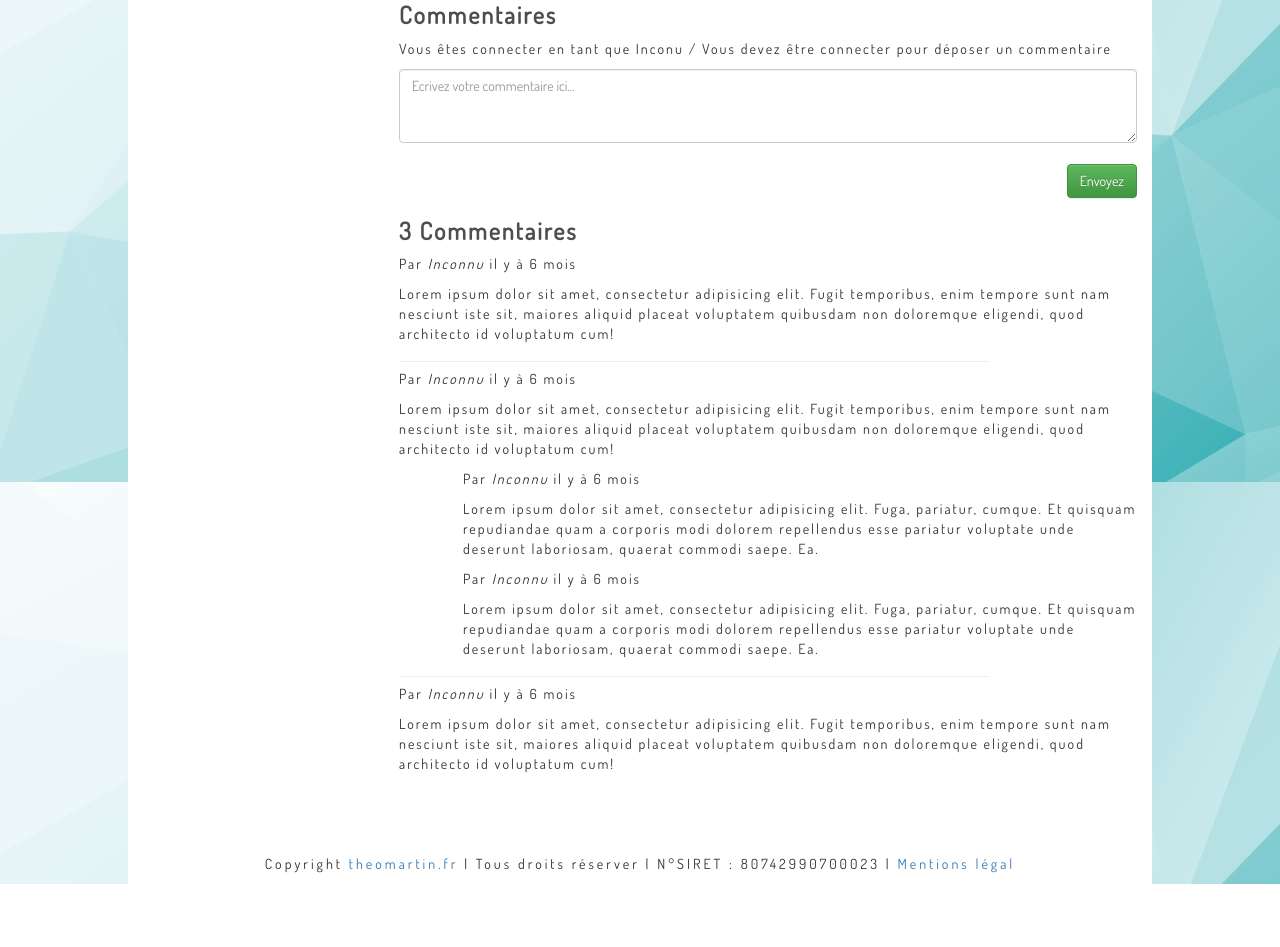
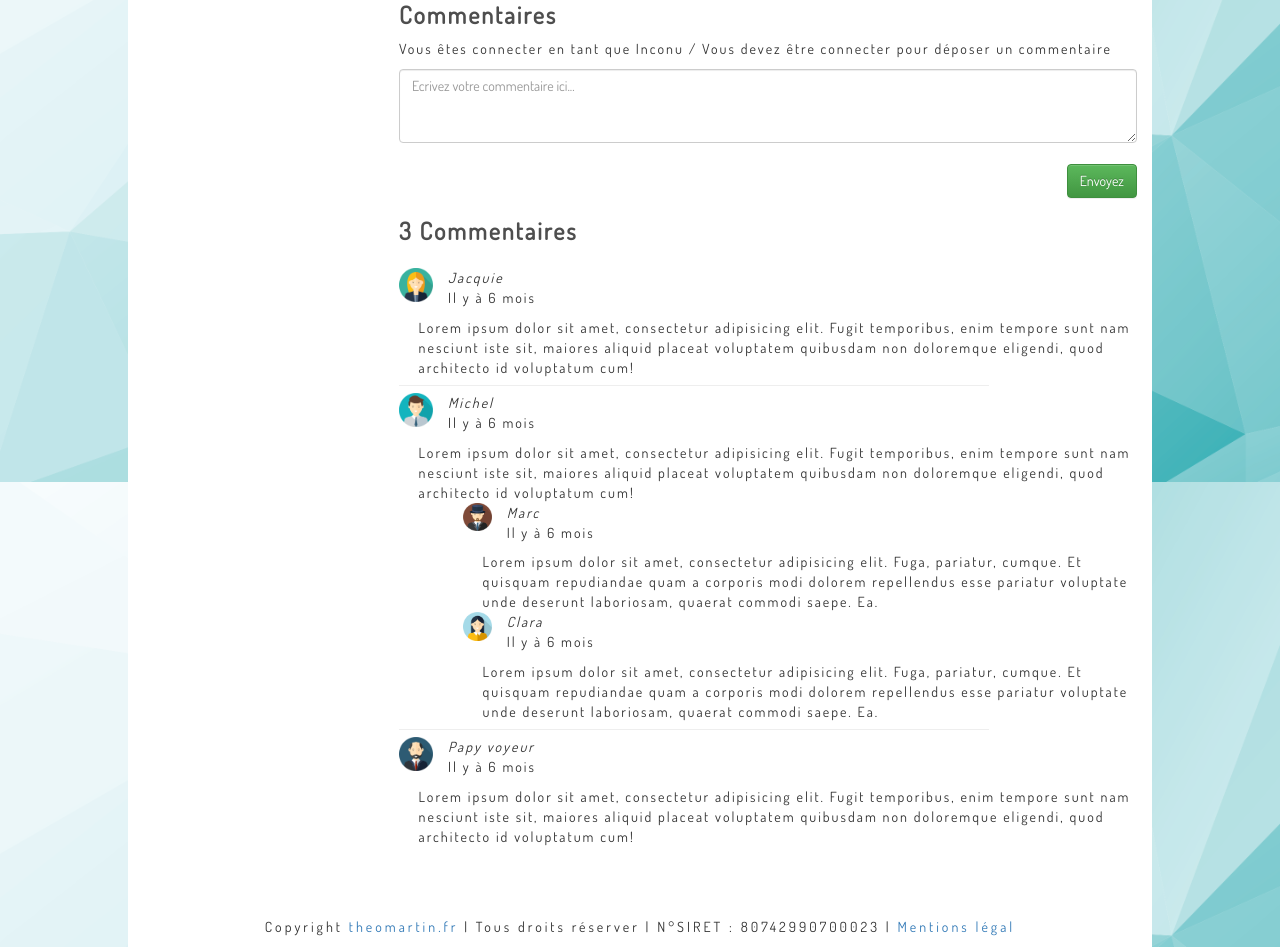
Before and after one commit to ExoHyb/theomartin.fr, a PHP site: page /template_article.php in a window 1280 px wide. Shown: the part 1118-2065 px from the top of the page. Before the commit the page ends 2002 px from the top, so only its background shows below. Run offline with PHP 8.4, Linux system fonts and the light colour scheme; some libraries are stand-ins or nearby versions.

Commit message:
Modification affichage des commentaire, rajout des photos de profil

```diff
--- a/css/sass/style.scss
+++ b/css/sass/style.scss
@@ -56,6 +56,22 @@ nav {
 
 #pseudo-commentaire {
 	font-style: italic;
+}
+
+.titre-commentaire {
+	margin-bottom: 1em;
+}
+
+.com-position {
+	padding: 0;
+}
+
+.img-profil-com {
+	width: 50px;
+}
+
+.position-text-com {
+	margin: 0.7em 0 0 1.4em;
 }
 
 #lien-1 {
--- a/css/style.css
+++ b/css/style.css
@@ -57,6 +57,22 @@ nav a:hover {
 
 #pseudo-commentaire {
   font-style: italic;
+}
+
+.titre-commentaire {
+  margin-bottom: 1em;
+}
+
+.com-position {
+  padding: 0;
+}
+
+.img-profil-com {
+  width: 50px;
+}
+
+.position-text-com {
+  margin: 0.7em 0 0 1.4em;
 }
 
 #lien-1 {
--- a/template_article.php
+++ b/template_article.php
@@ -77,37 +77,85 @@
 
 		<!-- LES COMMENTAIRES DEPOSER -->
 
-		<div class="row">
+		<div class="titre-commentaire">
+			<div class="row">
 			<div class="col-md-12">
 				<h3>3 Commentaires</h3>
 			</div>
 		</div>
+		</div>
 		<div class="row">
 			<div class="col-md-12">
-				<p>Par <span id="pseudo-commentaire">Inconnu</span> il y à 6 mois</p>
-				<p>Lorem ipsum dolor sit amet, consectetur adipisicing elit. Fugit temporibus, enim tempore sunt nam nesciunt iste sit, maiores aliquid placeat voluptatem quibusdam non doloremque eligendi, quod architecto id voluptatum cum!</p>
+
+				<div class="row">
+					<div class="col-md-1">
+						<img class="img-responsive img-profil-com" src="img/profil4.png" alt="">
+					</div>
+					<div class="col-md-11 com-position com-position">
+						<span id="pseudo-commentaire">Jacquie</span>
+							<br>
+						<span>Il y à 6 mois</span>
+					</div>
+				</div>
+				<p class="position-text-com">Lorem ipsum dolor sit amet, consectetur adipisicing elit. Fugit temporibus, enim tempore sunt nam nesciunt iste sit, maiores aliquid placeat voluptatem quibusdam non doloremque eligendi, quod architecto id voluptatum cum!</p>
 			</div>
 		</div>
 			<div class="separate-line"></div>
 		<div class="row">
 			<div class="col-md-12">
-				<p>Par <span id="pseudo-commentaire">Inconnu</span> il y à 6 mois</p>
-				<p>Lorem ipsum dolor sit amet, consectetur adipisicing elit. Fugit temporibus, enim tempore sunt nam nesciunt iste sit, maiores aliquid placeat voluptatem quibusdam non doloremque eligendi, quod architecto id voluptatum cum!</p>
+				<div class="row">
+					<div class="col-md-1">
+						<img class="img-responsive img-profil-com" src="img/profil8.png" alt="">
+					</div>
+					<div class="col-md-11 com-position">
+						<span id="pseudo-commentaire">Michel</span>
+							<br>
+						<span>Il y à 6 mois</span>
+					</div>
+				</div>
+				<p class="position-text-com">Lorem ipsum dolor sit amet, consectetur adipisicing elit. Fugit temporibus, enim tempore sunt nam nesciunt iste sit, maiores aliquid placeat voluptatem quibusdam non doloremque eligendi, quod architecto id voluptatum cum!</p>
 			</div>
 			<div class="col-md-11 col-md-offset-1">
-				<p>Par <span id="pseudo-commentaire">Inconnu</span> il y à 6 mois</p>
-				<p>Lorem ipsum dolor sit amet, consectetur adipisicing elit. Fuga, pariatur, cumque. Et quisquam repudiandae quam a corporis modi dolorem repellendus esse pariatur voluptate unde deserunt laboriosam, quaerat commodi saepe. Ea.</p>
+				<div class="row">
+					<div class="col-md-1">
+						<img class="img-responsive img-profil-com" src="img/profil5.png" alt="">
+					</div>
+					<div class="col-md-11 com-position">
+						<span id="pseudo-commentaire">Marc</span>
+							<br>
+						<span>Il y à 6 mois</span>
+					</div>
+				</div>
+				<p class="position-text-com">Lorem ipsum dolor sit amet, consectetur adipisicing elit. Fuga, pariatur, cumque. Et quisquam repudiandae quam a corporis modi dolorem repellendus esse pariatur voluptate unde deserunt laboriosam, quaerat commodi saepe. Ea.</p>
 			</div>
 			<div class="col-md-11 col-md-offset-1">
-				<p>Par <span id="pseudo-commentaire">Inconnu</span> il y à 6 mois</p>
-				<p>Lorem ipsum dolor sit amet, consectetur adipisicing elit. Fuga, pariatur, cumque. Et quisquam repudiandae quam a corporis modi dolorem repellendus esse pariatur voluptate unde deserunt laboriosam, quaerat commodi saepe. Ea.</p>
+				<div class="row">
+					<div class="col-md-1">
+						<img class="img-responsive img-profil-com" src="img/profil7.png" alt="">
+					</div>
+					<div class="col-md-11 com-position">
+						<span id="pseudo-commentaire">Clara</span>
+							<br>
+						<span>Il y à 6 mois</span>
+					</div>
+				</div>
+				<p class="position-text-com">Lorem ipsum dolor sit amet, consectetur adipisicing elit. Fuga, pariatur, cumque. Et quisquam repudiandae quam a corporis modi dolorem repellendus esse pariatur voluptate unde deserunt laboriosam, quaerat commodi saepe. Ea.</p>
 			</div>
 		</div>
 			<div class="separate-line"></div>
 		<div class="row">
 			<div class="col-md-12">
-				<p>Par <span id="pseudo-commentaire">Inconnu</span> il y à 6 mois</p>
-				<p>Lorem ipsum dolor sit amet, consectetur adipisicing elit. Fugit temporibus, enim tempore sunt nam nesciunt iste sit, maiores aliquid placeat voluptatem quibusdam non doloremque eligendi, quod architecto id voluptatum cum!</p>
+				<div class="row">
+					<div class="col-md-1">
+						<img class="img-responsive img-profil-com" src="img/profil9.png" alt="">
+					</div>
+					<div class="col-md-11 com-position">
+						<span id="pseudo-commentaire">Papy voyeur</span>
+							<br>
+						<span>Il y à 6 mois</span>
+					</div>
+				</div>
+				<p class="position-text-com">Lorem ipsum dolor sit amet, consectetur adipisicing elit. Fugit temporibus, enim tempore sunt nam nesciunt iste sit, maiores aliquid placeat voluptatem quibusdam non doloremque eligendi, quod architecto id voluptatum cum!</p>
 			</div>
 		</div>
 
```
Also changed, not shown: img/profil1.png (added), img/profil2.png (added), img/profil3.png (added), img/profil4.png (added), img/profil5.png (added), img/profil6.png (added), img/profil7.png (added), img/profil8.png (added), img/profil9.png (added), 1 other file.
